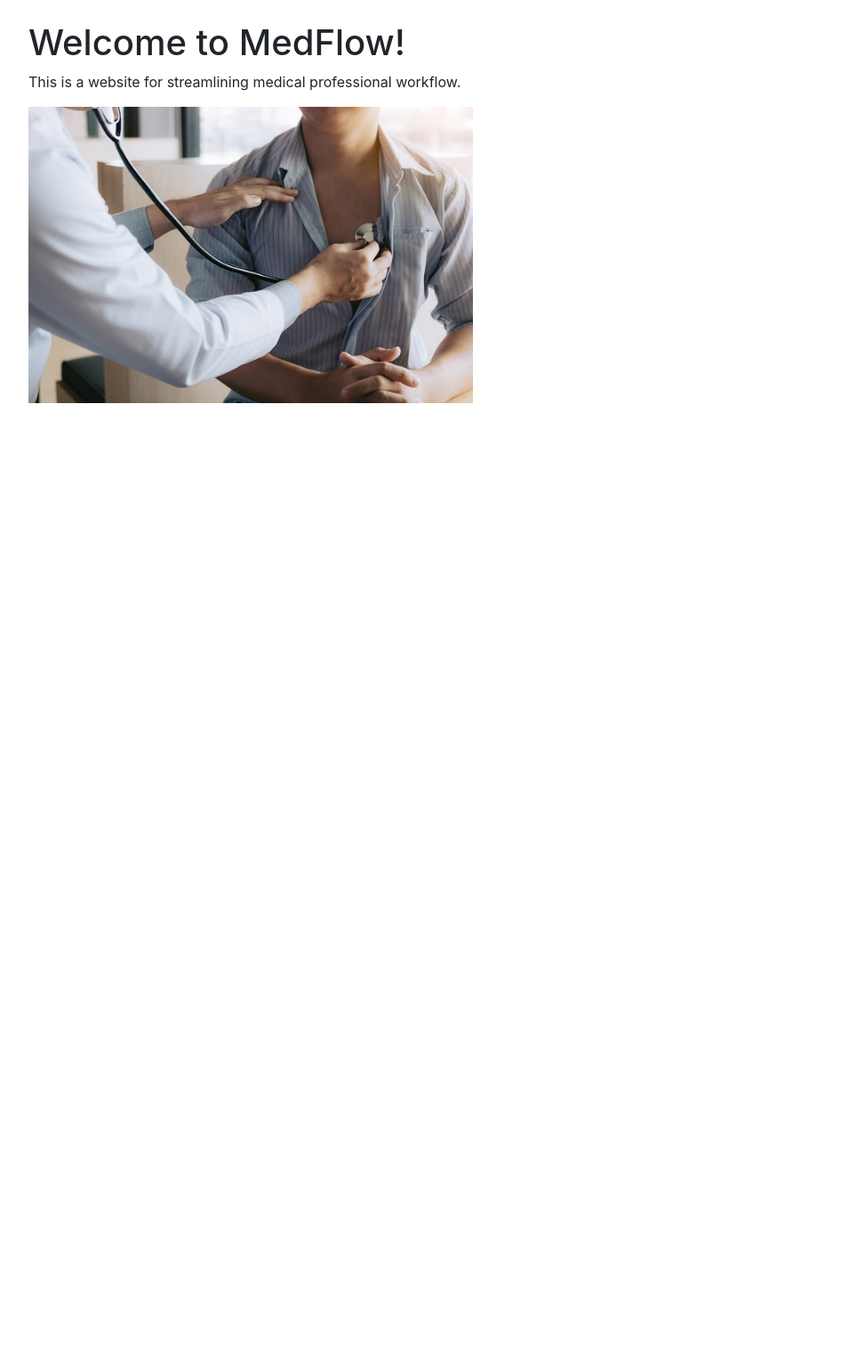
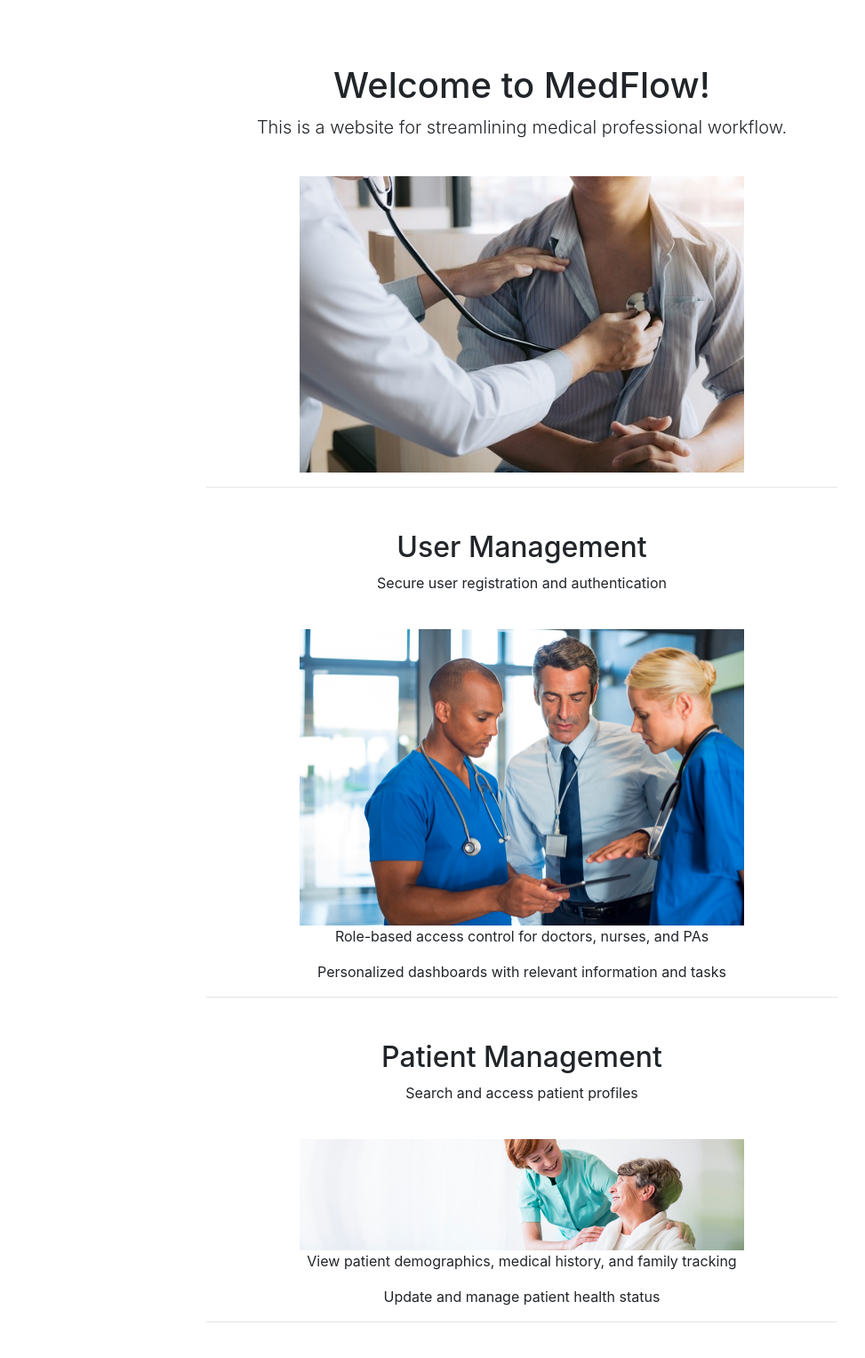
Before and after one commit to Moses2917/MedFlow, a Flask app: page / in a window 1280 px wide. Shown: the part 56-1582 px from the top of the page at 89% size, without its empty margins (53-1026 px from the left). Before the commit the page ends 509 px from the top, so only its background shows below. Run offline with Flask 3, Linux system fonts and the light colour scheme; some libraries are stand-ins or nearby versions.

Commit message:
Homepage started
More professional look

```diff
--- a/app/templates/index.html
+++ b/app/templates/index.html
@@ -1,25 +1,33 @@
 {% extends 'base.html' %}
 
-<!DOCTYPE html>
-<html lang="en">
-<head>
-    <meta charset="UTF-8">
-    <meta name="viewport" content="width=device-width, initial-scale=1.0">
-    <title>MedFlow</title>
-</head>
-<div>
-    <style>
-        /* CSS code to center the header */
-        header {
-            text-align: center;
-        }
-    </style>
-<body>
-    {% block content %}
-    <h1>Welcome to MedFlow!</h1>
-    <p>This is a website for streamlining medical professional workflow.</p>
-    <img src="{{ url_for('static', filename='pictures/index1.jpg') }}" alt="heart monitor from doctor to patient" width="500">
-    {% endblock %}
-</body>
-</div>
-</html>
+{% block content %}
+    <div class="container">
+        <div class="row">
+            <div class="col-md-8 offset-md-2">
+                <h1 class="text-center mt-5">Welcome to MedFlow!</h1>
+                <p class="lead text-center">This is a website for streamlining medical professional workflow.</p>
+                <div class="text-center">
+                    <img src="{{ url_for('static', filename='pictures/index1.jpg') }}" alt="Heart monitor from doctor to patient" class="img-fluid mt-4" style="max-width: 500px;">
+                </div>
+                <hr>
+                <h2 class="text-center mt-5">User Management</h2>
+                <p class="text-center">Secure user registration and authentication</p>
+                <div class="text-center">
+                    <img src="{{ url_for('static', filename='pictures/index2.png') }}" alt="Intermediate Image" class="img-fluid mt-4" style="max-width: 500px;">
+                </div>
+                <p class="text-center">Role-based access control for doctors, nurses, and PAs</p>
+                <p class="text-center">Personalized dashboards with relevant information and tasks</p>
+                <hr>
+                <h2 class="text-center mt-5">Patient Management</h2>
+                <p class="text-center">Search and access patient profiles</p>
+                <div class="text-center">
+                    <img src="{{ url_for('static', filename='pictures/index3.png') }}" alt="Intermediate Image" class="img-fluid mt-4" style="max-width: 500px;">
+                </div>
+                <p class="text-center">View patient demographics, medical history, and family tracking</p>
+                <p class="text-center">Update and manage patient health status</p>
+                <hr>
+                <!-- More feature sections can be added similarly -->
+            </div>
+        </div>
+    </div>
+{% endblock %}
```
Also changed, not shown: app/static/pictures/index2.png (added), app/static/pictures/index3.png (added).
